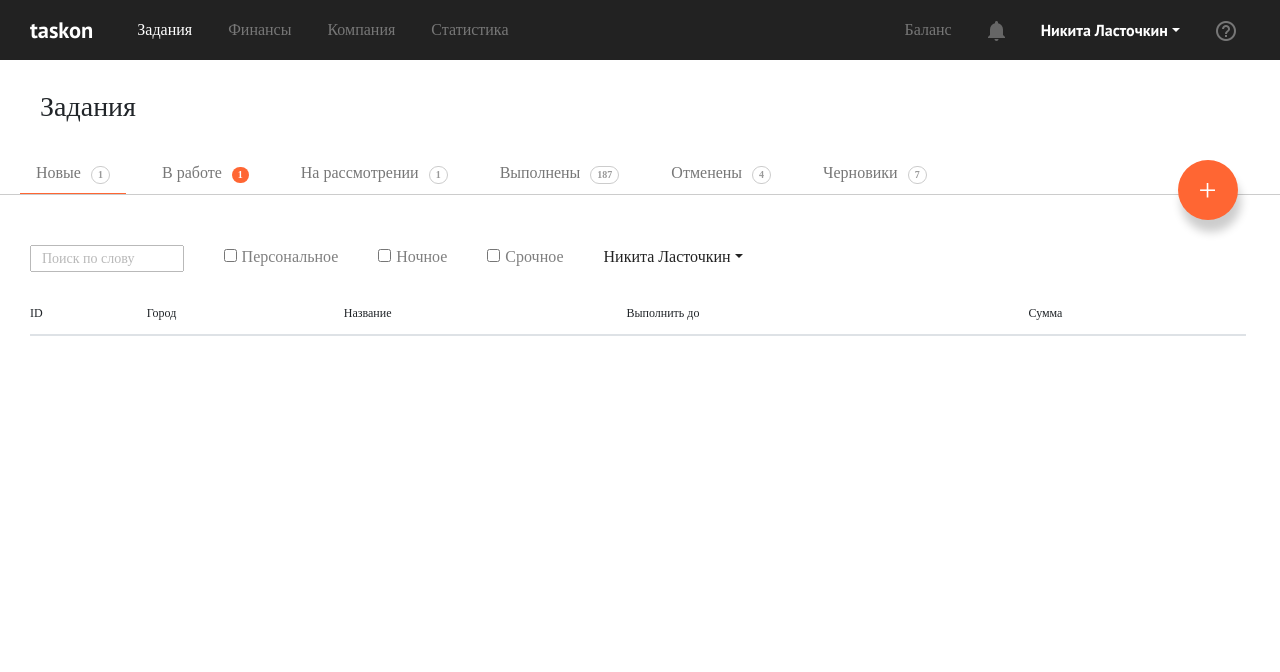
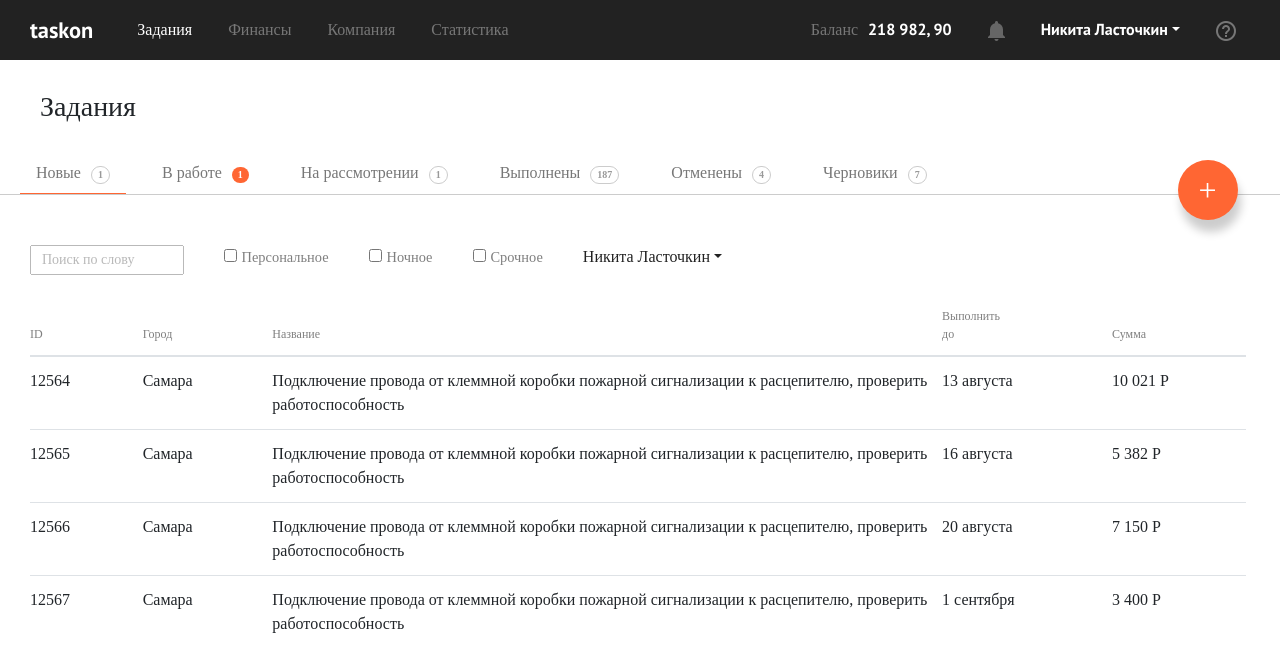
Before and after one commit to VladCalm/test-react-bootstrap-build, a React app: page /tasks/new in a window 1280 px wide. Shown: the top 672 px of the page. Built offline with nearby package versions, Linux system fonts and the light colour scheme; the HTML template or start-up script is replaced by a standard one; a web font is replaced by a local one.

Commit message:
Fix Task.js. Add Task.js to render method of TaskTable.js. Fix styles.

```diff
--- a/src/js/components/Header.js
+++ b/src/js/components/Header.js
@@ -26,7 +26,7 @@ export const Header = () => (
             </ul>
             <ul className="navbar-nav flex-row ml-md-auto d-none d-md-flex">
                 <li className="nav-item">
-                    <a className="nav-link" href="#">Баланс</a>
+                    <a className="nav-link" href="#">Баланс<span className="cash">218 982, 90</span></a>
                 </li>
                 <li className="nav-item">
                     <a className="nav-link" href='#'><img className="icon-ntf" src={icon1}  alt='icon' /></a>
--- a/src/js/components/Task.js
+++ b/src/js/components/Task.js
@@ -1,11 +1,11 @@
 import React from 'react';
-export const Task = () => (
-    <tr>
-        <td>{this.props.id}</td>
-        <td>{this.props.location}</td>
-        <td>{this.props.subject}</td>
-        <td>{this.props.deadline}</td>
-        <td>{this.props.sum}</td>
+export const Task = ({ task }) => (
+    <tr className='task' key={task.id}>
+        <td>{task.id}</td>
+        <td>{task.location}</td>
+        <td>{task.subject}</td>
+        <td>{task.deadline}</td>
+        <td>{task.sum}</td>
     </tr>
 
 )
--- a/src/js/components/TaskTable.js
+++ b/src/js/components/TaskTable.js
@@ -10,7 +10,12 @@ export class TaskTable extends React.Component {
             tasks: tasks
 
         }
-        console.log(this.state)
+
+    }
+    renderTask(task) {
+        return (
+            <Task task={task} />
+        );
     }
 
     render() {
@@ -26,6 +31,7 @@ export class TaskTable extends React.Component {
                 </tr>
                 </thead>
                 <tbody className="table-body">
+                {this.state.tasks.map(this.renderTask)}
                 </tbody>
 
 
--- a/src/styles/App.css
+++ b/src/styles/App.css
@@ -42,10 +42,13 @@ body {
     border-top: 0;
     font-size: 12px;
     font-weight: normal;
+
 }
 
 .table th {
     padding-left: 0;
+    padding-right: 100px;
+    color: rgba(0, 0, 0, 0.5);
 }
 
 .table-body td {
@@ -55,3 +58,13 @@ body {
 .icon-help {
     margin-right: 20px;
 }
+
+.cash {
+    font-family: PTSans-Bold;
+    color: #ffffff;
+    margin-left: 10px;
+}
+
+.task {
+    font-size: 16px;
+}
--- a/src/styles/SearchBar.css
+++ b/src/styles/SearchBar.css
@@ -13,6 +13,7 @@
     padding-left: 10px;
     width: 20%;
     opacity: 0.5;
+    height: 30px;
 }
 
 .filter-board {
@@ -21,7 +22,8 @@
 
 .filter {
     margin-bottom: 0;
-    color: rgba(0, 0, 0, 0.5);
+    color: rgba(0,0,0,0.5);
+    font-size: 0.9em;
 }
 
 .filter input {
```
